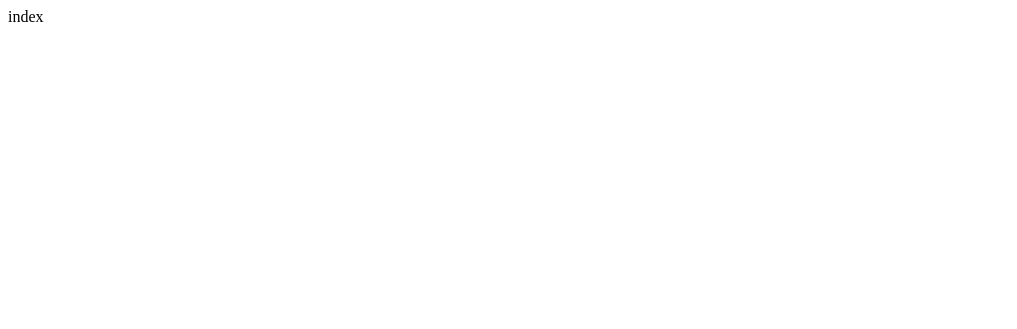
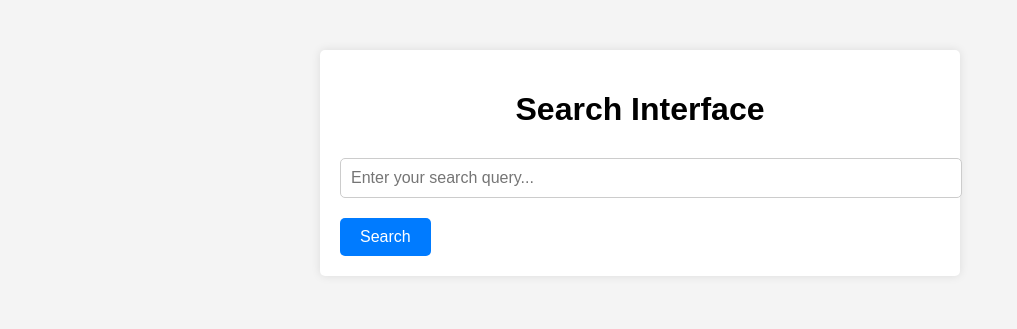
Before and after one commit to GunnerTheCoder/websitetest, a plain HTML site: page index.html in a window 1280 px wide. Shown: the whole page, without its empty margins (0-1017 px from the left). Drawn offline with Linux system fonts and the light colour scheme.

Commit message:
Update index.html

```diff
--- a/index.html
+++ b/index.html
@@ -1 +1,58 @@
-<p>index</p>
+<!DOCTYPE html>
+<html lang="en">
+<head>
+    <meta charset="UTF-8">
+    <meta name="viewport" content="width=device-width, initial-scale=1.0">
+    <title>Search Interface</title>
+    <style>
+        body {
+            font-family: Arial, sans-serif;
+            margin: 0;
+            padding: 0;
+            background-color: #f4f4f4;
+        }
+        .container {
+            max-width: 600px;
+            margin: 50px auto;
+            padding: 20px;
+            background-color: #fff;
+            border-radius: 5px;
+            box-shadow: 0 0 10px rgba(0, 0, 0, 0.1);
+        }
+        h1 {
+            text-align: center;
+            margin-bottom: 30px;
+        }
+        input[type="text"] {
+            width: 100%;
+            padding: 10px;
+            margin-bottom: 20px;
+            font-size: 16px;
+            border: 1px solid #ccc;
+            border-radius: 5px;
+        }
+        input[type="submit"] {
+            background-color: #007bff;
+            color: #fff;
+            border: none;
+            padding: 10px 20px;
+            font-size: 16px;
+            border-radius: 5px;
+            cursor: pointer;
+            transition: background-color 0.3s;
+        }
+        input[type="submit"]:hover {
+            background-color: #0056b3;
+        }
+    </style>
+</head>
+<body>
+    <div class="container">
+        <h1>Search Interface</h1>
+        <form id="searchForm" action="/search" method="post">
+            <input type="text" name="query" placeholder="Enter your search query...">
+            <input type="submit" value="Search">
+        </form>
+    </div>
+</body>
+</html>
```
